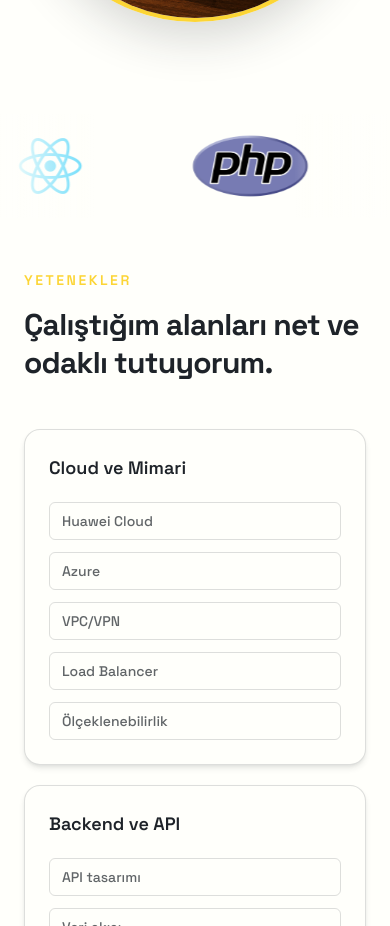
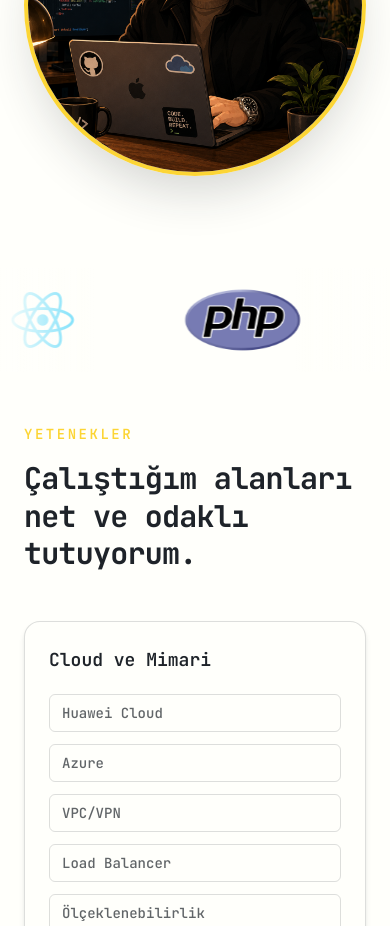
Before and after one commit to yavuzslmmsml/Portfolio, a React (Vite) app: page / in a window 390 px wide. Shown: the part 1880-2806 px from the top of the page. Built offline with nearby package versions, Linux system fonts and the light colour scheme; the HTML template or start-up script is replaced by a standard one.

Commit message:
style: update 6 .

```diff
--- a/src/components/About.jsx
+++ b/src/components/About.jsx
@@ -12,7 +12,7 @@ export default function About() {
           <p className="text-sm font-semibold uppercase tracking-[0.18em] text-[#FCD535]">
             Hakkımda
           </p>
-          <h2 className="mt-4 font-kalam text-3xl font-bold leading-tight tracking-tight text-[#1E2329] sm:text-4xl dark:text-white">
+          <h2 className="mt-4 text-3xl font-bold leading-tight tracking-tight text-[#1E2329] sm:text-4xl dark:text-white">
             Sistemleri anlamaya ve doğru mimariyle geliştirmeye odaklanıyorum.
           </h2>
           <p className="mt-8 text-base leading-8 text-[#1E2329]/70 sm:text-lg dark:text-zinc-200">
--- a/src/components/Contact.jsx
+++ b/src/components/Contact.jsx
@@ -21,7 +21,7 @@ export default function Contact() {
             <p className="text-sm font-semibold uppercase tracking-[0.18em] text-[#FCD535]">
               İletişim
             </p>
-            <h2 className="mt-4 font-kalam text-3xl font-bold leading-tight tracking-tight sm:text-4xl">
+            <h2 className="mt-4 text-3xl font-bold leading-tight tracking-tight sm:text-4xl">
               Teknik fikirler ve iş birlikleri için iletişime açığım.
             </h2>
           </div>
--- a/src/components/Hero.jsx
+++ b/src/components/Hero.jsx
@@ -15,7 +15,7 @@ export default function Hero() {
 
       <div className="relative mx-auto grid max-w-7xl items-center gap-12 px-6 py-20 sm:py-24 lg:grid-cols-[1.08fr_0.92fr] lg:px-8 lg:py-28">
         <div className="max-w-3xl">
-          <h1 className="font-kalam text-4xl font-bold leading-tight tracking-tight text-[#1E2329] sm:text-5xl lg:text-6xl dark:text-white">
+          <h1 className="text-4xl font-bold leading-tight tracking-tight text-[#1E2329] sm:text-5xl lg:text-6xl dark:text-white">
             Cloud altyapıları ve backend sistemler üzerine kendimi geliştiriyorum.
           </h1>
           <p className="mt-6 max-w-2xl text-base leading-8 text-[#1E2329]/70 sm:text-lg dark:text-zinc-200">
--- a/src/components/Projects.jsx
+++ b/src/components/Projects.jsx
@@ -27,7 +27,7 @@ export default function Projects() {
             <p className="text-sm font-semibold uppercase tracking-[0.18em] text-[#FCD535]">
               Projeler
             </p>
-            <h2 className="mt-4 font-kalam text-3xl font-bold leading-tight tracking-tight text-[#1E2329] sm:text-4xl dark:text-white">
+            <h2 className="mt-4 text-3xl font-bold leading-tight tracking-tight text-[#1E2329] sm:text-4xl dark:text-white">
               Gelişim aşamasındaki projeler.
             </h2>
           </div>
--- a/src/components/Skills.jsx
+++ b/src/components/Skills.jsx
@@ -30,7 +30,7 @@ export default function Skills() {
           <p className="text-sm font-semibold uppercase tracking-[0.18em] text-[#FCD535]">
             Yetenekler
           </p>
-          <h2 className="mt-4 font-kalam text-3xl font-bold leading-tight tracking-tight text-[#1E2329] sm:text-4xl dark:text-white">
+          <h2 className="mt-4 text-3xl font-bold leading-tight tracking-tight text-[#1E2329] sm:text-4xl dark:text-white">
             Çalıştığım alanları net ve odaklı tutuyorum.
           </h2>
         </div>
--- a/src/index.css
+++ b/src/index.css
@@ -1,4 +1,4 @@
-@import url('https://fonts.googleapis.com/css2?family=Space+Grotesk:wght@400;500;600;700&display=swap');
+@import url('https://fonts.googleapis.com/css2?family=JetBrains+Mono:wght@400;500;600;700;800&display=swap');
 
 @tailwind base;
 @tailwind components;
@@ -7,10 +7,16 @@
 @layer base {
   html {
     scroll-behavior: smooth;
+    font-family: 'JetBrains Mono', monospace;
   }
 
-  body {
-    font-family: 'Space Grotesk', sans-serif;
+  body,
+  #root,
+  button,
+  input,
+  textarea,
+  select {
+    font-family: inherit;
   }
 }
 
--- a/tailwind.config.js
+++ b/tailwind.config.js
@@ -5,13 +5,19 @@ export default {
   theme: {
     extend: {
       fontFamily: {
-        kalam: ['Space Grotesk', 'sans-serif'],
         sans: [
-          'Space Grotesk',
-          'ui-sans-serif',
-          'system-ui',
-          'Segoe UI',
-          'sans-serif',
+          'JetBrains Mono',
+          'ui-monospace',
+          'SFMono-Regular',
+          'Consolas',
+          'monospace',
+        ],
+        mono: [
+          'JetBrains Mono',
+          'ui-monospace',
+          'SFMono-Regular',
+          'Consolas',
+          'monospace',
         ],
       },
     },
```
